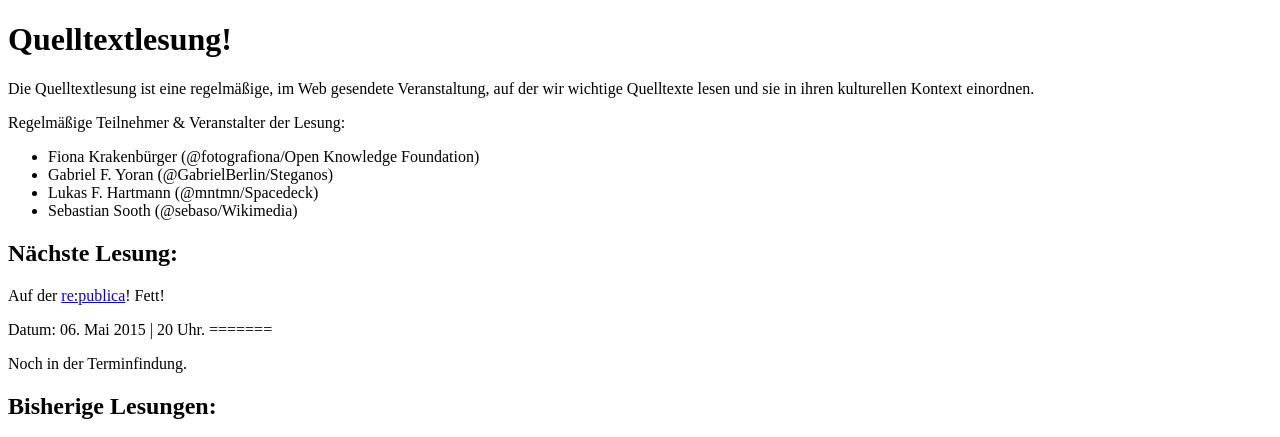
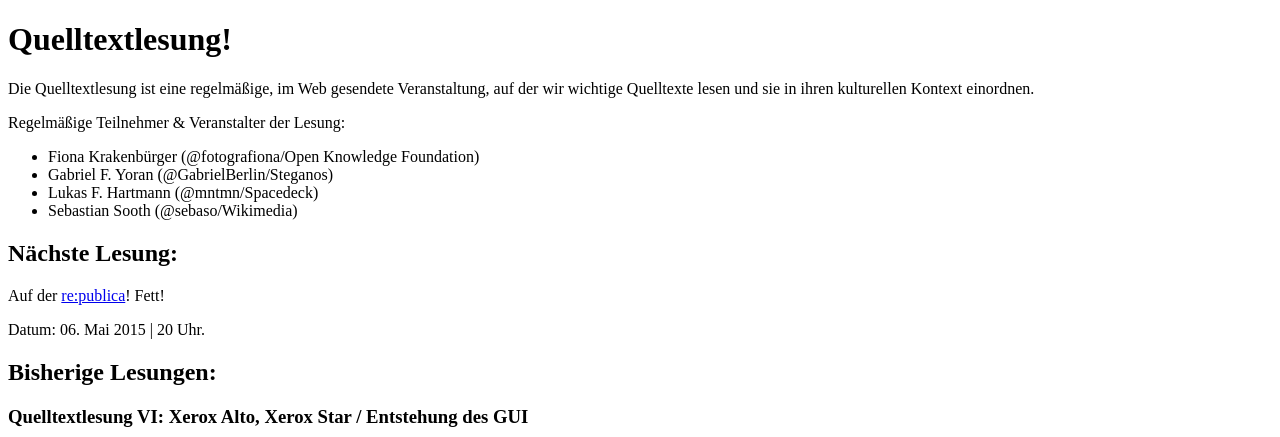
Before and after one commit to mntmn/quelltextlesung, a plain HTML site: page index.html in a window 1280 px wide. Shown: the top 437 px of the page. Drawn offline with Linux system fonts and the light colour scheme.

Commit message:
Update index.html

```diff
--- a/index.html
+++ b/index.html
@@ -18,9 +18,6 @@
 <p>Auf der <a href="https://re-publica.de/session/quelltextlesung-live-republica-2015-edition">re:publica</a>! Fett!</p>
 <p>Datum: <time datetime="2014-05-06 20:00 Uhr">06. Mai 2015 | 20 Uhr.</time>
 
-=======
-
-<p>Noch in der Terminfindung.
 
 <h2>Bisherige Lesungen:</h2>
 
```
